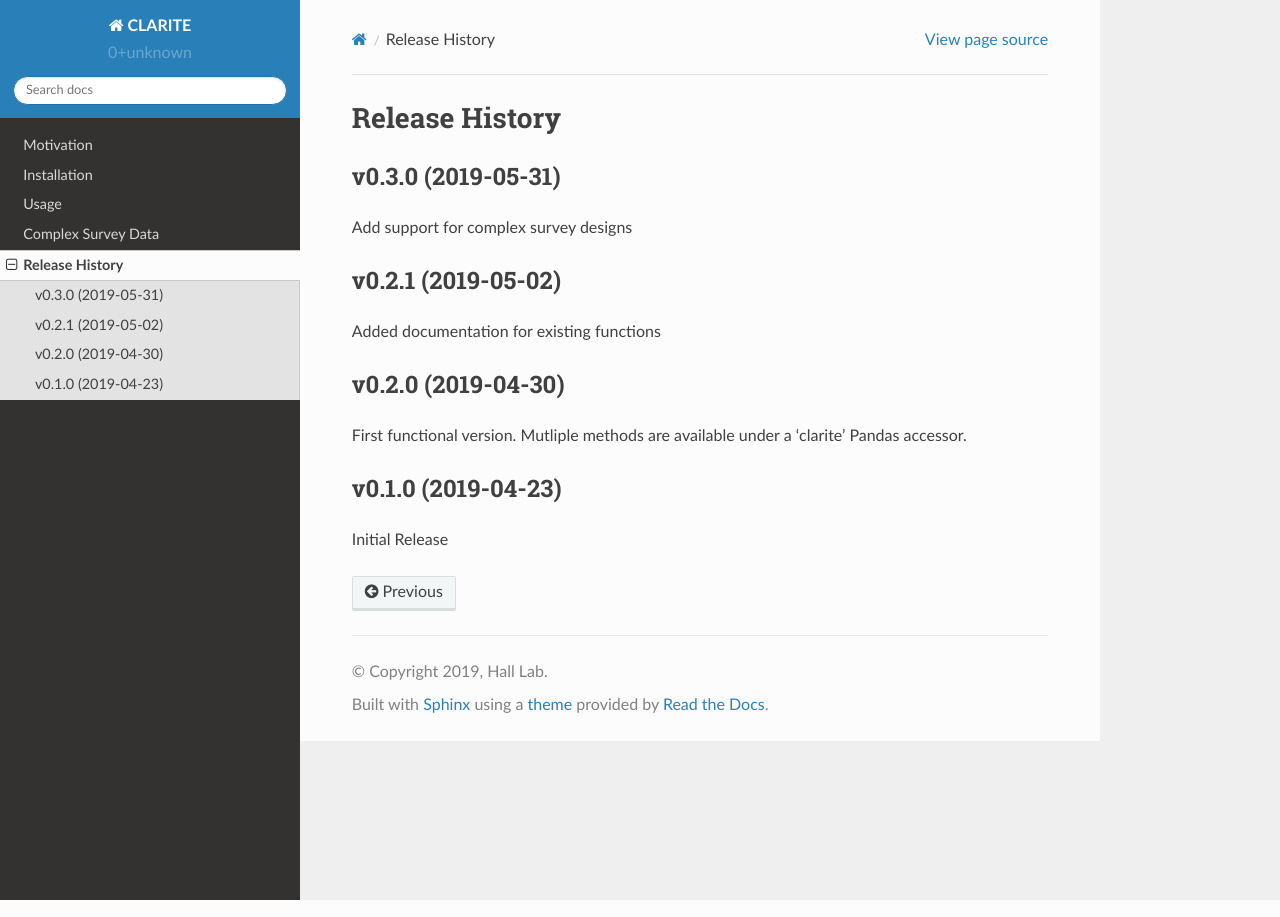
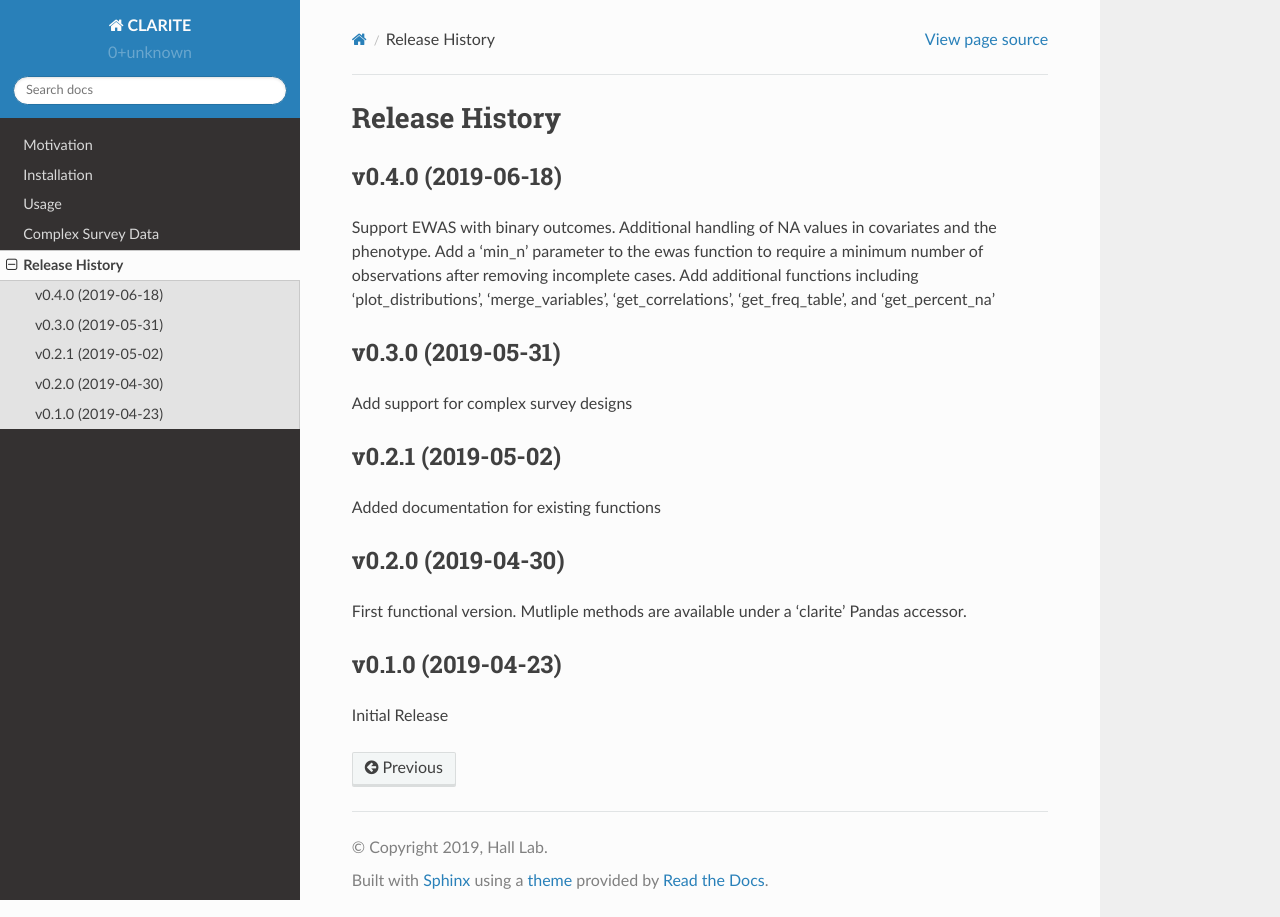
Before and after one commit to HallLab/clarite-python, a Sphinx documentation site: the page built from docs/source/release-history.rst, in a window 1280 px wide. Built offline with Sphinx 7.4.7 and the Read the Docs theme 2.0.0, drawn with Linux system fonts in a browser that asks for light colours.

Commit message:
REL: v0.4.0

```diff
--- a/docs/source/release-history.rst
+++ b/docs/source/release-history.rst
@@ -1,6 +1,13 @@
 ===============
 Release History
 ===============
+
+v0.4.0 (2019-06-18)
+-------------------
+Support EWAS with binary outcomes.
+Additional handling of NA values in covariates and the phenotype.
+Add a 'min_n' parameter to the ewas function to require a minimum number of observations after removing incomplete cases.
+Add additional functions including 'plot_distributions', 'merge_variables', 'get_correlations', 'get_freq_table', and 'get_percent_na'
 
 v0.3.0 (2019-05-31)
 -------------------
```
